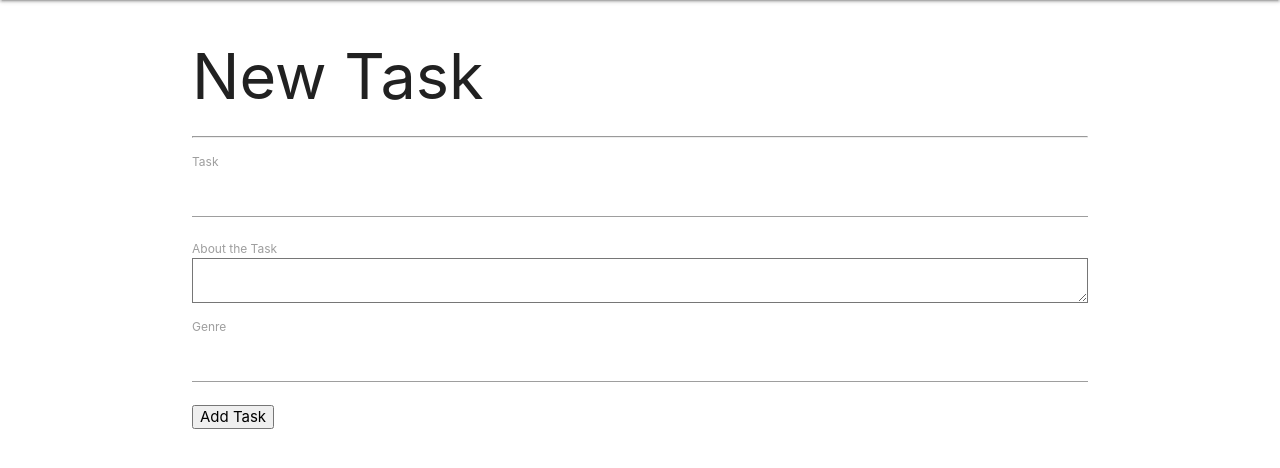
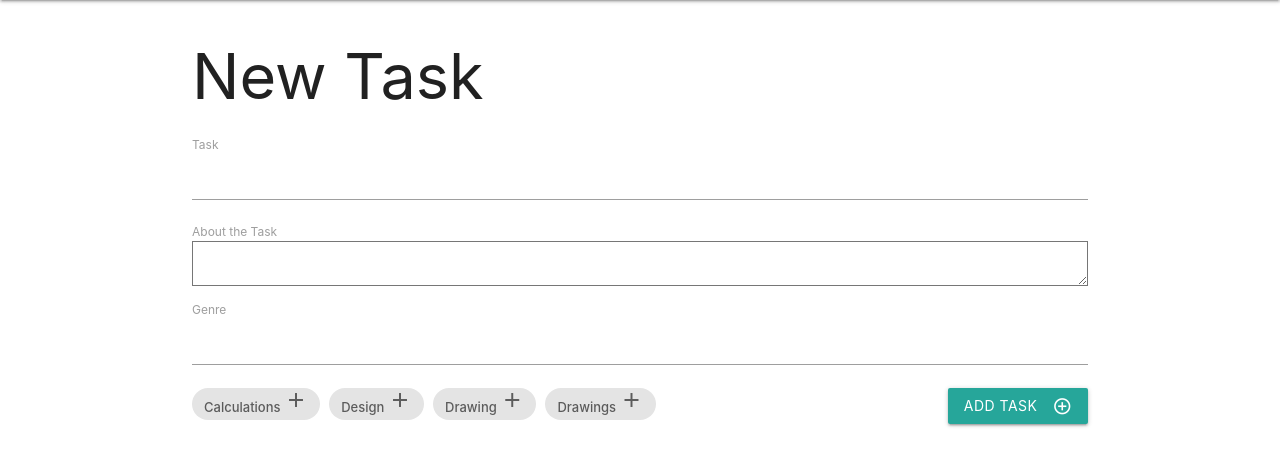
Before and after one commit to bglynch/project-tracker-flask, a Flask app: a page that uses app/templates/forms/add_task.html in a window 1280 px wide. Shown: the part 64-532 px from the top of the page. Run offline with Flask 2, Linux system fonts and the light colour scheme; the visitor is signed in with stand-in values (Sample User, id 1); data comes from the database, SQL or seed files in the repository; some libraries are stand-ins or nearby versions.

Commit message:
taskform: added delection of genres

```diff
--- a/app/routes.py
+++ b/app/routes.py
@@ -107,15 +107,17 @@ def add_task(username, projectno):
             genre=form.genre.data,
             project_id=int(projectno)
             )
+        # If all task are complete, when new task added mark project as not complete
         are_all_tasks_complete = len({task.completed for task in Task.query.filter_by(project_id=int(projectno))})
         if are_all_tasks_complete == 1:
             project = Project.query.filter_by(id=int(projectno)).first_or_404()
             project.completed = False
+
         db.session.add(task)
         db.session.commit()
         flash('Congratulations, you created a Task')
         return redirect(url_for('view_project',  username=username, projectno=projectno))
-    return render_template('forms/add_task.html', form=form)
+    return render_template('forms/add_task.html', form=form, genres=['Calculations', 'Design', 'Drawing', 'Drawings'])
 
 
 @app.route('/<username>/<projectno>/delete_task/<task_id>')
--- a/app/templates/forms/add_task.html
+++ b/app/templates/forms/add_task.html
@@ -1,32 +1,36 @@
-{% extends "base.html" %}
-
-{% block content %}
+{% extends "base.html" %} {% block content %}
 <h1>New Task</h1>
-    <hr>
-    <form action="" method="post">
+<form id="new-task-form" action="" method="post">
     {{ form.hidden_tag() }}
     <p>
         {{ form.title.label }}
-            {{ form.title(size=50) }}
+        {{ form.title(autocomplete="off") }}
         {% for error in form.title.errors %}
         <span style="color: red;">[{{ error }}]</span>
         {% endfor %}
     </p>
     <p>
         {{ form.description.label }}
-            {{ form.description(size=50) }}
+        {{ form.description(autocomplete="off") }}
         {% for error in form.description.errors %}
         <span style="color: red;">[{{ error }}]</span>
         {% endfor %}
     </p>
     <p>
-            {{ form.genre.label }}
-            {{ form.genre(size=50) }}
+        {{ form.genre.label }} {{ form.genre(autocomplete="off") }}
         {% for error in form.genre.errors %}
         <span style="color: red;">[{{ error }}]</span>
         {% endfor %}
     </p>
-        <p>{{ form.submit() }}</p>
+    {% for genre in genres %}
+    <div class="chip valign-wrapper task-genres">
+        {{genre}}
+        <i class="material-icons">add</i>
+    </div>
+    {% endfor %}
+    <button class="btn waves-effect waves-light float-right" type="submit" name="action">Add Task
+        <i class="material-icons right">add_circle_outline</i>
+    </button>
 </form>
 
 
--- a/app/templates/project_page.html
+++ b/app/templates/project_page.html
@@ -41,7 +41,7 @@
             <div class="input-field inline">
             <i class="material-icons prefix">access_time</i>
             {{ form.duration.label }}
-            {{ form.duration(class_="task-item", id=task.id, autocomplete="off", onkeyup="minsToHours(noOfForms)) }}
+            {{ form.duration(class_="task-item", id=task.id, autocomplete="off", onkeyup="minsToHours(noOfForms)") }}
             <span class="min-to-hr"></span>
             </div>
             {% for error in form.duration.errors %}
```
Lines whose indentation alone changed are shown as unchanged.
